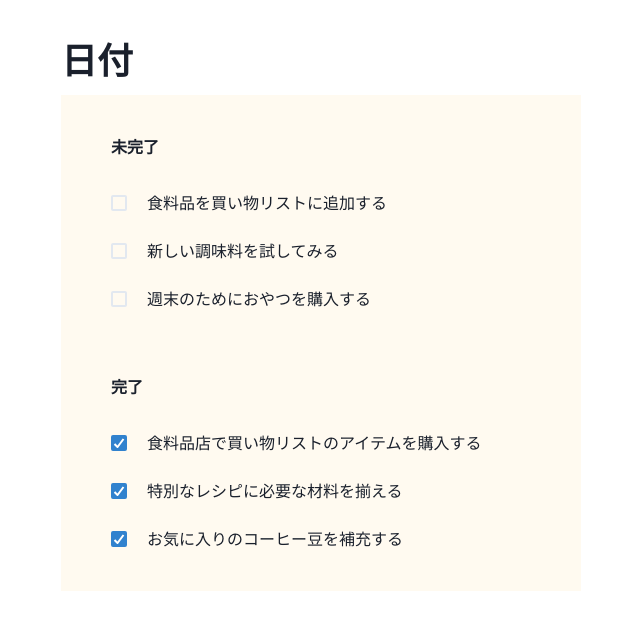
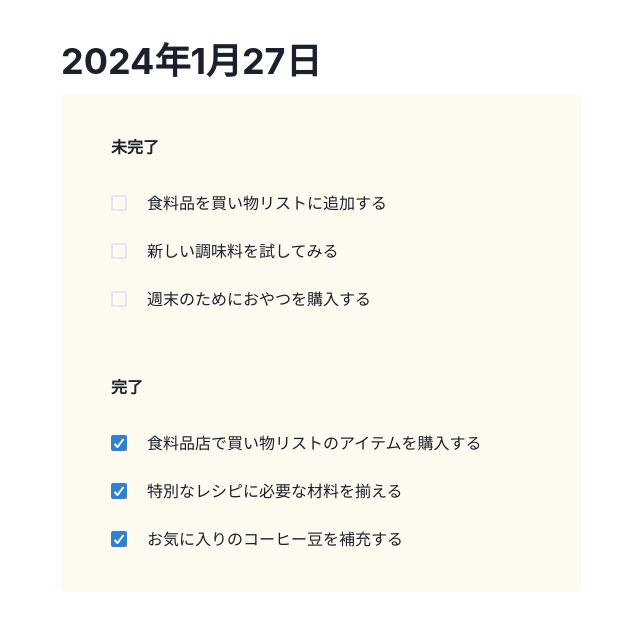
Before and after one commit to MutsuBojiiwa/my-next-pages-starter, a Next.js app: page / in a window 1280 px wide. Shown: the top 630 px of the page, without its empty margins (319-959 px from the left). Built offline with nearby package versions, Linux system fonts and the light colour scheme.

Commit message:
今日の日付を表示

```diff
--- a/src/pages/index.tsx
+++ b/src/pages/index.tsx
@@ -8,6 +8,17 @@ import { ChakraProvider } from '@chakra-ui/react'
 import { Checkbox, CheckboxGroup } from '@chakra-ui/react'
 import { Stack, HStack, VStack } from '@chakra-ui/react'
 import { after } from "node:test";
+
+
+const CurrentDate = () => {
+  const today = new Date();
+
+  const year = today.getFullYear();
+  const month = today.getMonth() + 1;
+  const day =  today.getDate();
+
+  return year + '年' + month + '月' + day + '日'
+};
 
 
 
@@ -77,7 +88,9 @@ export default function Home() {
   return (
     <ChakraProvider>
       <Box w="fit-content" m="40px auto">
-        <Heading marginBottom="12px">日付</Heading>
+        <Heading marginBottom="12px">
+          <CurrentDate />
+        </Heading>
         <Box w="520px" bg="orange.50" p="40px 50px">
           <Text marginBottom={8} fontWeight="bold">
             未完了
```
